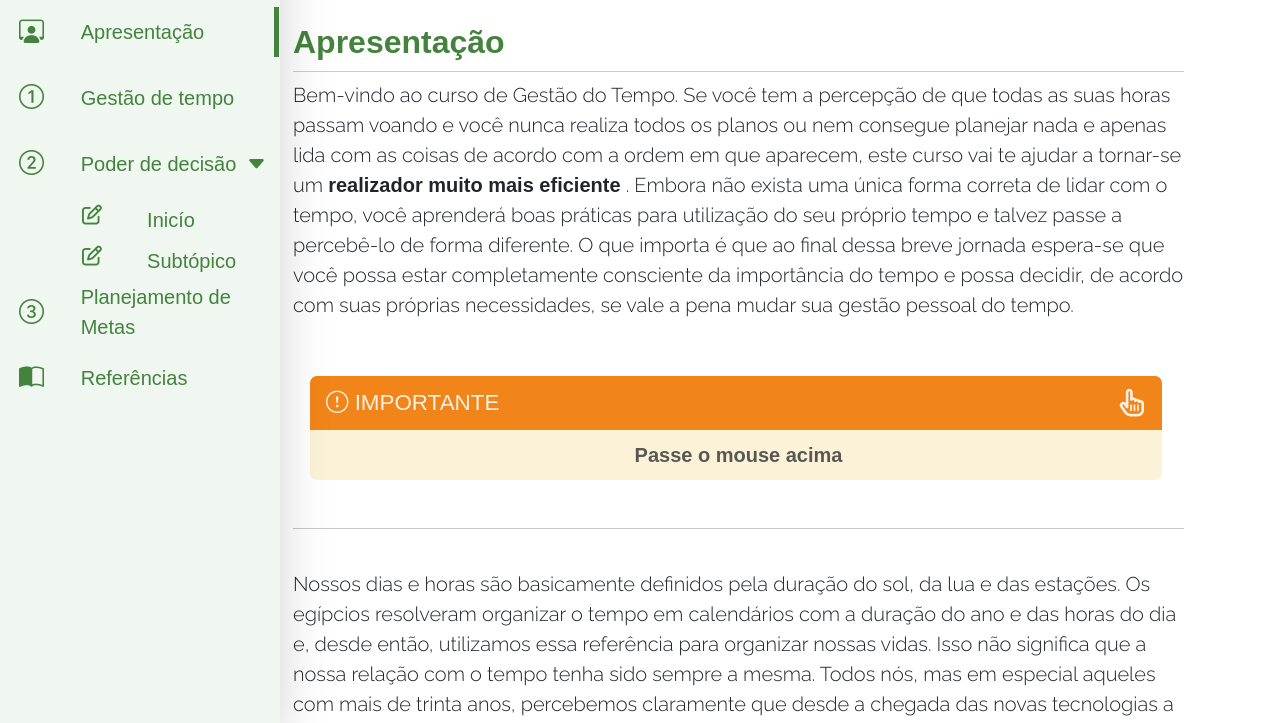
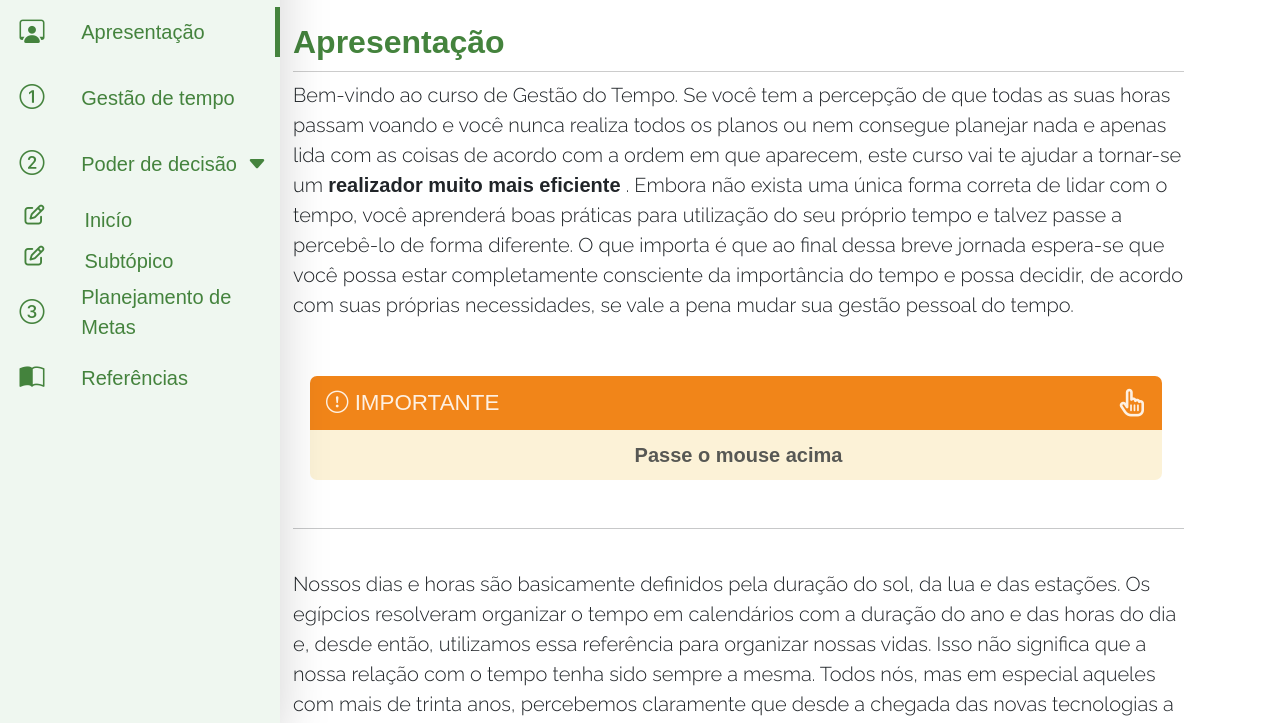
Before and after one commit to juliaamarall/egpce, a plain HTML site: page index.html in a window 1280 px wide. Both pictures are taken after a click on the button "Poder de decisão". Shown: the part 77-800 px from the top of the page. Drawn offline with nearby package versions, Linux system fonts and the light colour scheme.

Commit message:
DEIXE ELA, QUE ELA É DA EDUCAÇÃO

```diff
--- a/css/style.css
+++ b/css/style.css
@@ -149,7 +149,7 @@ ul li.menu a {
     padding-left: 0px !important;
     width: 105% !important;
     position: relative;
-    right: 5.2%;
+    right: 5%;
 
  }
 
@@ -254,7 +254,8 @@ ul li.menu a:hover {
     margin-bottom: 0.7rem;
     cursor: pointer;
     position: relative;
-    left: 35%;
+    /* mudei isso aqui bichana coloquei (em)kkkk */
+    left: 2em;
   }
   [data-theme="dark"] .dropdown-container a{
     color: white;
@@ -263,7 +264,7 @@ ul li.menu a:hover {
     margin-left: 10px;
   }
   .circulo{
-    margin-right: 45px;
+    margin-right: 2em;
     margin-left: -15px;
   }
 
```
